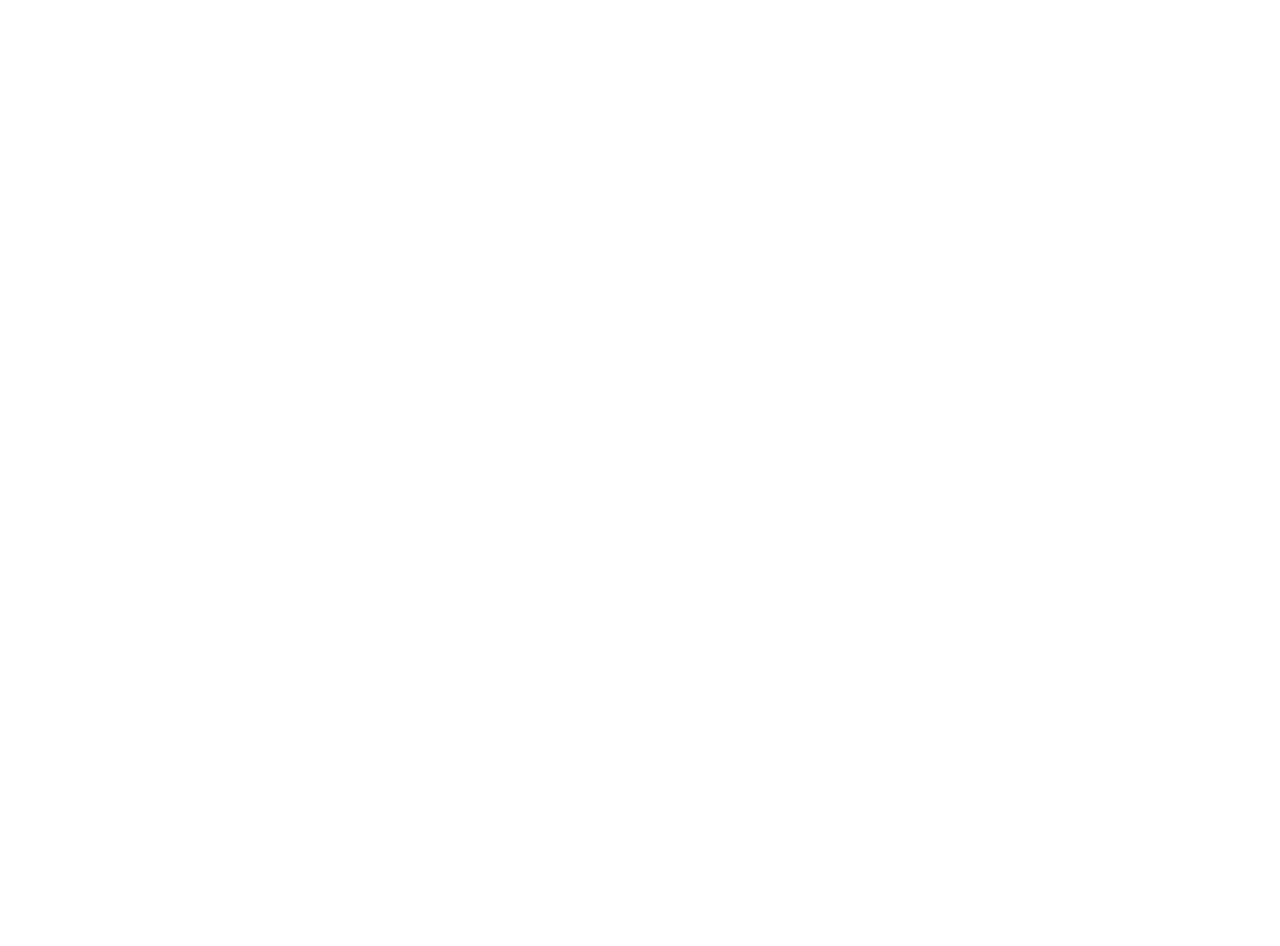
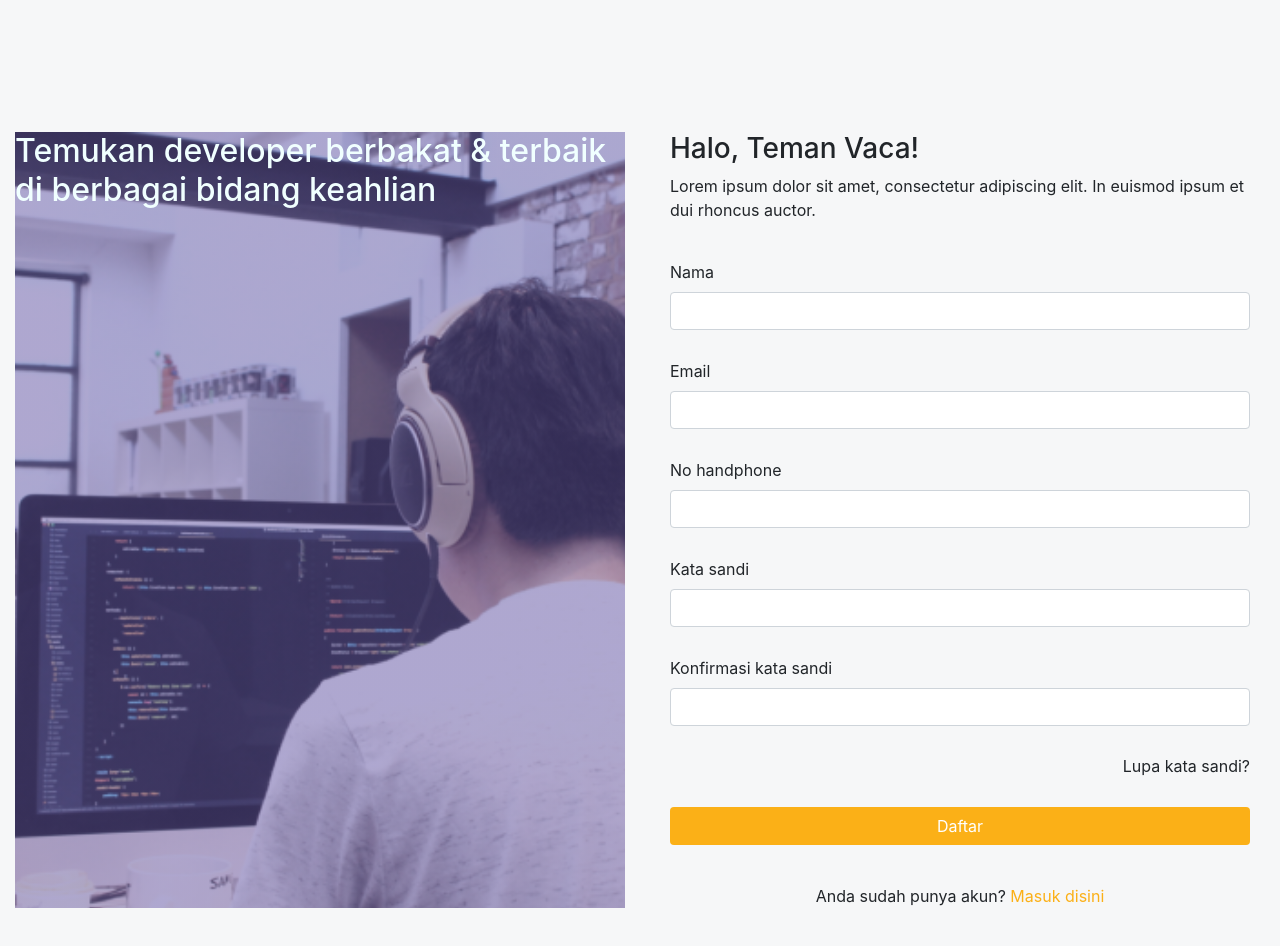
Before and after one commit to nurf21/Vacatech-Job-Hiring-Vue, a Vue app: page /register/worker in a window 1280 px wide. Shown: the top 946 px of the page. Before the commit the page ends 800 px from the top, so only its background shows below. Built offline with nearby package versions, Linux system fonts and the light colour scheme.

Commit message:
New feature: Register as worker

```diff
--- a/src/components/_base/FormRegisterCandidate.vue
+++ b/src/components/_base/FormRegisterCandidate.vue
@@ -11,35 +11,35 @@
     </b-row>
     <b-row class="login-form">
       <b-col>
-        <b-form>
+        <b-form @submit.prevent="onSubmit">
           <b-row class="component-form">
             <b-col class="text-left">
               <label for="name">Nama</label>
-              <b-input type="text" id="name"></b-input>
+              <b-input type="text" id="name" v-model="form.user_name"></b-input>
             </b-col>
           </b-row>
           <b-row class="component-form">
             <b-col class="text-left">
               <label for="email">Email</label>
-              <b-input type="email" id="email"></b-input>
+              <b-input type="email" id="email" v-model="form.user_email"></b-input>
             </b-col>
           </b-row>
           <b-row class="component-form">
             <b-col class="text-left">
               <label for="handphone">No handphone</label>
-              <b-input type="text" id="handphone"></b-input>
+              <b-input type="text" id="handphone" v-model="form.user_phone"></b-input>
             </b-col>
           </b-row>
           <b-row class="component-form">
             <b-col class="text-left">
               <label for="password">Kata sandi</label>
-              <b-input type="password" id="password"></b-input>
+              <b-input type="password" id="password" v-model="form.user_password"></b-input>
             </b-col>
           </b-row>
           <b-row class="component-form">
             <b-col class="text-left">
               <label for="confirmpassword">Konfirmasi kata sandi</label>
-              <b-input type="password" id="confirmpassword"></b-input>
+              <b-input type="password" id="confirmpassword" v-model="form.confirm_password"></b-input>
             </b-col>
           </b-row>
           <b-row class="component-form">
@@ -85,7 +85,27 @@
 </style>
 
 <script>
+import { mapActions } from 'vuex'
+
 export default {
-  name: 'FormLogin'
+  name: 'FormLogin',
+  data() {
+    return {
+      form: {}
+    }
+  },
+  methods: {
+    ...mapActions(['registWorker']),
+    onSubmit() {
+      console.log(this.form.user_phone)
+      this.registWorker(this.form)
+        .then((result) => {
+          this.$router.push('/login')
+        })
+        .catch((error) => {
+          console.log(error)
+        })
+    }
+  }
 }
 </script>
--- a/src/router/index.js
+++ b/src/router/index.js
@@ -21,7 +21,7 @@
     component: () => import('../views/Login.vue')
   },
   {
-    path: '/register',
+    path: '/register/worker',
     name: 'Register',
     component: () => import('../views/RegisterCandidate.vue')
   }
--- a/src/store/modules/auth.js
+++ b/src/store/modules/auth.js
@@ -20,6 +20,21 @@
           .then(response => {
             context.commit('setUser', response.data.data)
             localStorage.setItem('token', response.data.data.token)
+            resolve(response.data)
+          })
+          .catch(error => {
+            reject(error.response)
+          })
+      })
+    },
+    registWorker(context, payload) {
+      return new Promise((resolve, reject) => {
+        axios
+          .post(
+            `${process.env.VUE_APP_BASE_URL}/users/register/worker`,
+            payload
+          )
+          .then(response => {
             resolve(response.data)
           })
           .catch(error => {
--- a/src/views/RegisterCandidate.vue
+++ b/src/views/RegisterCandidate.vue
@@ -1,7 +1,9 @@
 <template>
   <b-container fluid class="register-container">
     <b-row>
-      <b-col md="6" sm="6"></b-col>
+      <b-col md="6" sm="6">
+        <ImageOverlay />
+      </b-col>
       <b-col md="6" sm="6">
         <Form />
       </b-col>
@@ -21,11 +23,13 @@
 
 <script>
 import Form from '../components/_base/FormRegisterCandidate'
+import ImageOverlay from '../components/_base/ImageOverlay'
 
 export default {
   name: 'Login',
   components: {
-    Form
+    Form,
+    ImageOverlay
   }
 }
 </script>
```
